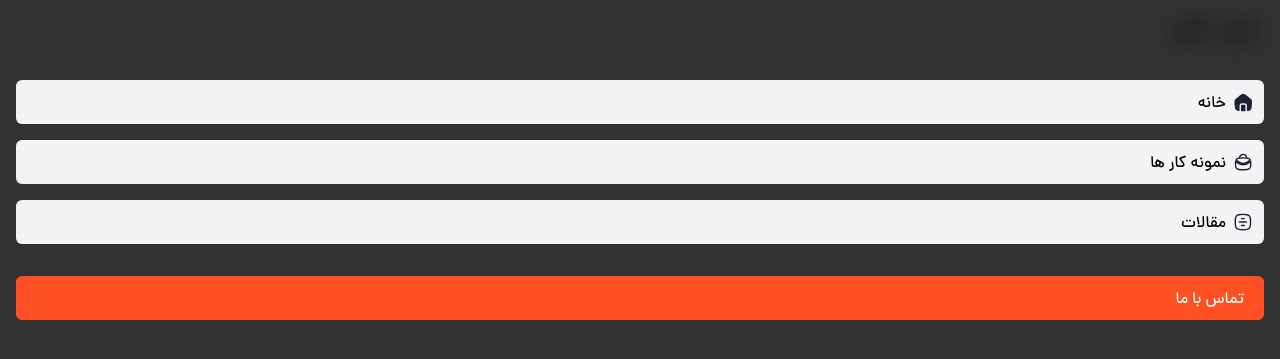
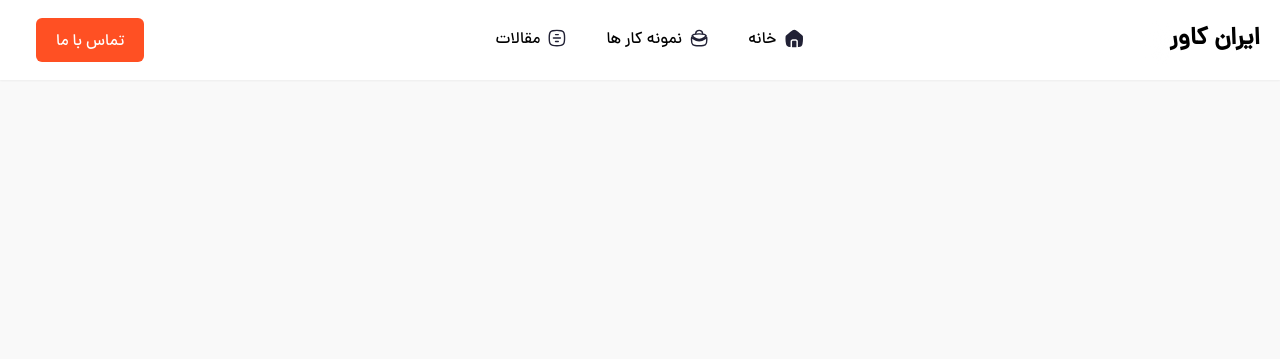
Before and after one commit to soufi-learn/iran-cover, a Django app: template templates/index.html in a window 1280 px wide. Shown: the top 359 px of the page. Run offline with Django 5.2, Linux system fonts and the light colour scheme; the template is opened without the code that fills it, so the values that code supplies are empty; some libraries are stand-ins or nearby versions.

Commit message:
responsive header in desktop size

```diff
--- a/static/css/output.css
+++ b/static/css/output.css
@@ -862,6 +862,11 @@ h6 {
   background-color: rgb(252 165 165 / var(--tw-bg-opacity));
 }
 
+.bg-green-300 {
+  --tw-bg-opacity: 1;
+  background-color: rgb(134 239 172 / var(--tw-bg-opacity));
+}
+
 .p-4 {
   padding: 1rem;
 }
@@ -979,7 +984,84 @@ h6 {
 }
 
 @media (min-width: 768px) {
+  .md\:static {
+    position: static;
+  }
+
+  .md\:my-0 {
+    margin-top: 0px;
+    margin-bottom: 0px;
+  }
+
+  .md\:mt-0 {
+    margin-top: 0px;
+  }
+
+  .md\:mb-0 {
+    margin-bottom: 0px;
+  }
+
+  .md\:flex {
+    display: flex;
+  }
+
   .md\:hidden {
     display: none;
   }
+
+  .md\:h-auto {
+    height: auto;
+  }
+
+  .md\:w-auto {
+    width: auto;
+  }
+
+  .md\:flex-1 {
+    flex: 1 1 0%;
+  }
+
+  .md\:items-center {
+    align-items: center;
+  }
+
+  .md\:justify-center {
+    justify-content: center;
+  }
+
+  .md\:justify-between {
+    justify-content: space-between;
+  }
+
+  .md\:justify-around {
+    justify-content: space-around;
+  }
+
+  .md\:gap-4 {
+    gap: 1rem;
+  }
+
+  .md\:bg-red-400 {
+    --tw-bg-opacity: 1;
+    background-color: rgb(248 113 113 / var(--tw-bg-opacity));
+  }
+
+  .md\:bg-white {
+    --tw-bg-opacity: 1;
+    background-color: rgb(255 255 255 / var(--tw-bg-opacity));
+  }
+
+  .md\:bg-transparent {
+    background-color: transparent;
+  }
+
+  .md\:py-0 {
+    padding-top: 0px;
+    padding-bottom: 0px;
+  }
+
+  .md\:hover\:text-primary-main:hover {
+    --tw-text-opacity: 1;
+    color: rgb(255 80 35 / var(--tw-text-opacity));
+  }
 }
--- a/templates/index.html
+++ b/templates/index.html
@@ -27,29 +27,31 @@
 
         <!-- nav list -->
         <nav
-          class="fixed top-0 right-0 w-full h-screen p-4 bg-black/80 backdrop-blur-md"
+          class="fixed top-0 right-0 items-center w-full h-screen p-4 md:py-0 md:bg-transparent md:flex-1 md:justify-around md:h-auto md:flex md:static bg-black/80 backdrop-blur-md"
         >
-          <ul class="mt-16 mb-8">
-            <li class="w-full mb-4">
+          <ul
+            class="flex-1 mt-16 mb-8 md:flex md:justify-center md:my-0 md:gap-4"
+          >
+            <li class="w-full mb-4 md:w-auto md:mb-0">
               <a
                 href="#"
-                class="flex items-center gap-2 px-3 py-3 mb-1 transition-all bg-gray-100 rounded-md hover:bg-white"
+                class="flex items-center gap-2 px-3 py-3 mb-1 transition-all bg-gray-100 rounded-md md:bg-transparent hover:bg-white md:hover:text-primary-main"
                 ><img src="../static/icons/home.svg" alt="home" />
                 <span class="-mb-1">خانه</span></a
               >
             </li>
-            <li class="w-full mb-4">
+            <li class="w-full mb-4 md:w-auto md:mb-0">
               <a
                 href="#"
-                class="flex items-center gap-2 px-3 py-3 mb-1 transition-all bg-gray-100 rounded-md hover:bg-white"
+                class="flex items-center gap-2 px-3 py-3 mb-1 transition-all bg-gray-100 rounded-md md:bg-transparent hover:bg-white md:hover:text-primary-main"
                 ><img src="../static/icons/samples.svg" alt="samples" />
                 <span class="-mb-1">نمونه کار ها</span></a
               >
             </li>
-            <li class="w-full mb-4">
+            <li class="w-full mb-4 md:w-auto md:mb-0">
               <a
                 href="#"
-                class="flex items-center gap-2 px-3 py-3 mb-1 transition-all bg-gray-100 rounded-md hover:bg-white"
+                class="flex items-center gap-2 px-3 py-3 mb-1 transition-all bg-gray-100 rounded-md md:bg-transparent hover:bg-white md:hover:text-primary-main"
                 ><img src="../static/icons/weblogs.svg" alt="weblogs" />
                 <span class="-mb-1">مقالات</span></a
               >
```
